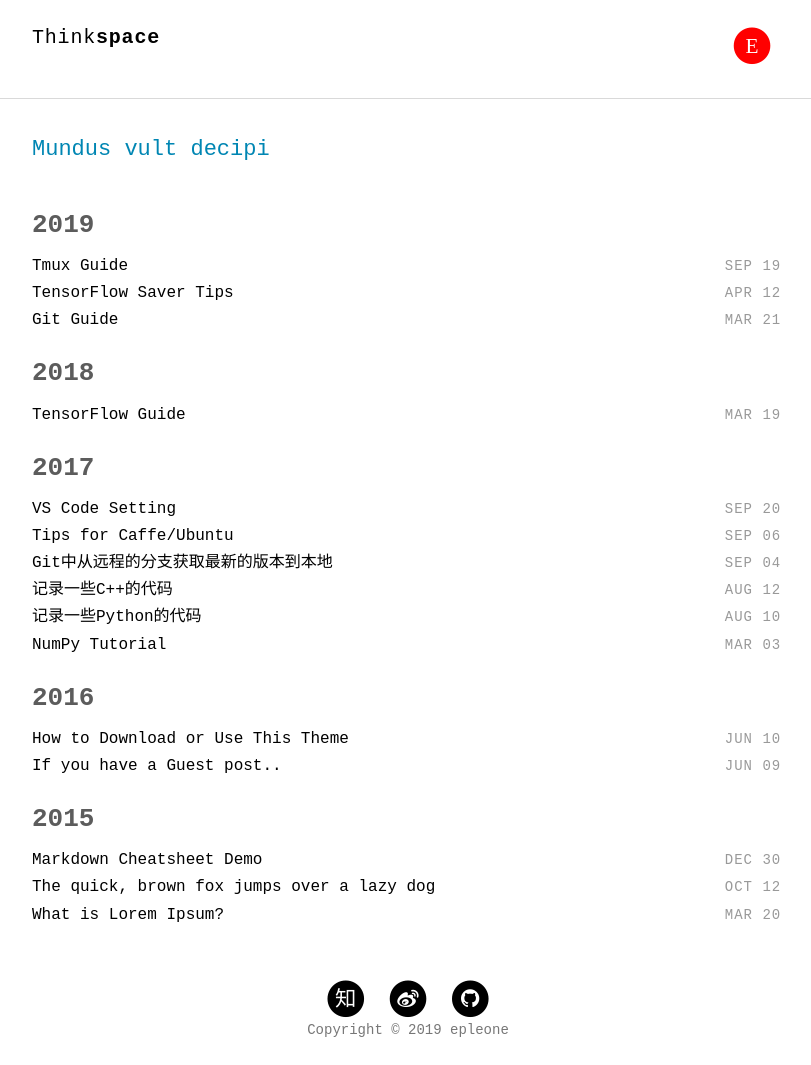
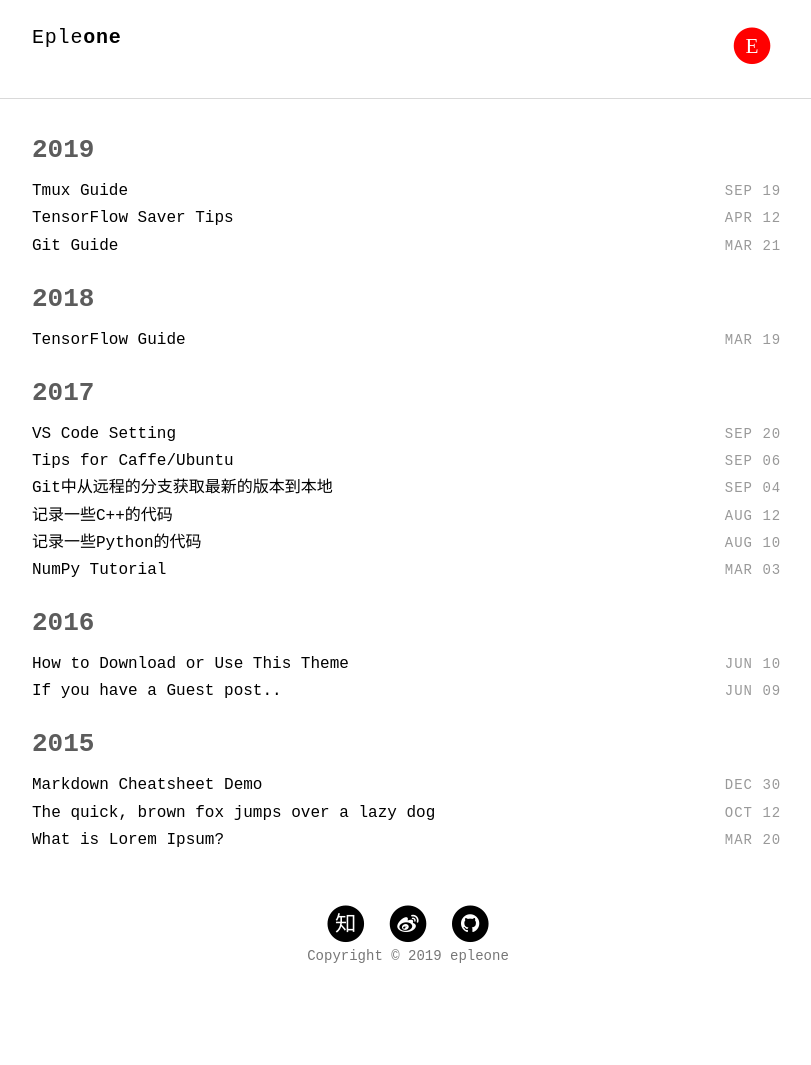
Before and after one commit to epleone/epleone.github.io, a Jekyll site: the page built from index.html, in a window 1280 px wide. Shown: the whole page, without its empty margins (232-1043 px from the left). Built offline with Jekyll 4.4.1, drawn with Linux system fonts in a browser that asks for light colours; nearby versions of some CDN libraries; some web fonts are replaced; after the commit the page ends 991 px from its top, so only the background shows below that.

Commit message:
modify title

```diff
--- a/_config.yml
+++ b/_config.yml
@@ -1,6 +1,6 @@
 # Site settings
-title_left    : "Think"
-title_right   : "space"
+title_left    : "Eple"
+title_right   : "one"
 description   : "@epleone"
 keyword       : "西轩, eple, epleone, 博客"
 url           : https://epleone.github.io   # site url
--- a/_includes/intro.html
+++ b/_includes/intro.html
@@ -1,5 +1,7 @@
+<!--
 <section class="intro">
   <div class="container">
     <p class="lead"><a href="#">Mundus vult decipi</a></p>
   </div>
 </section>
+-->
```
